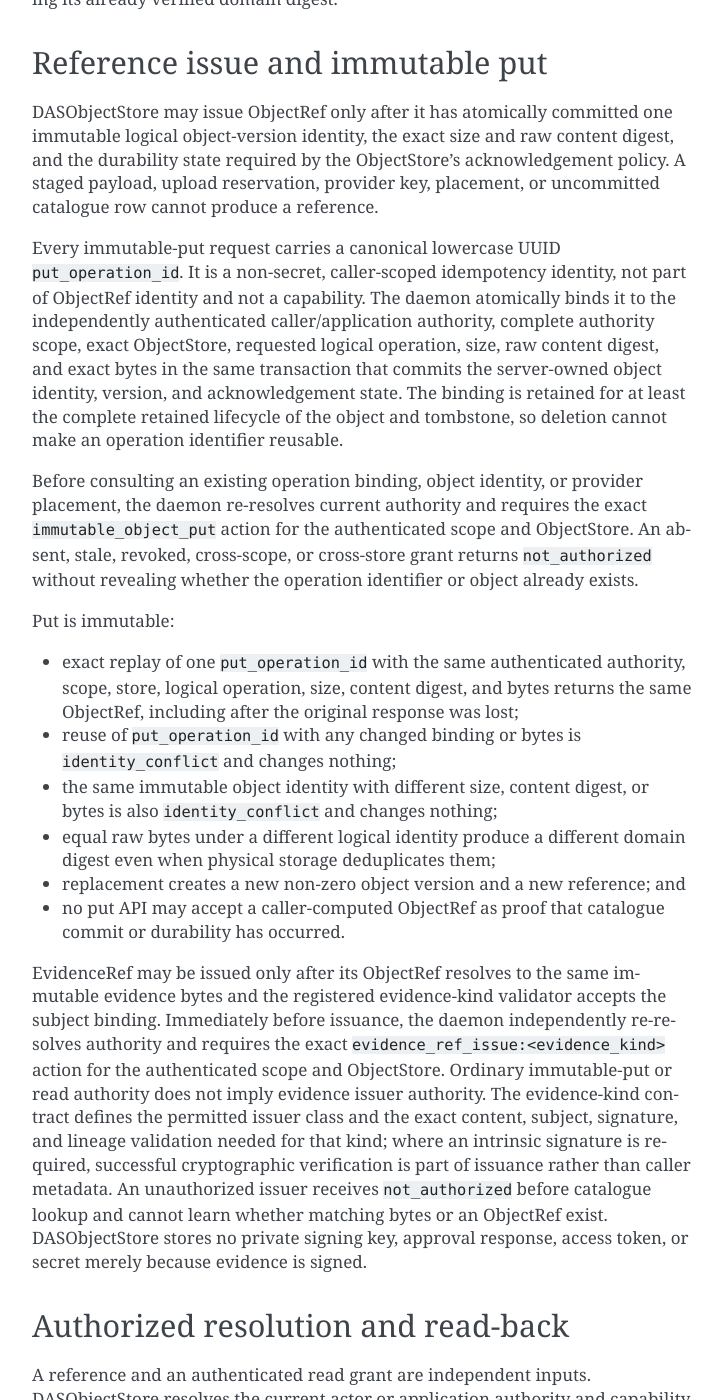
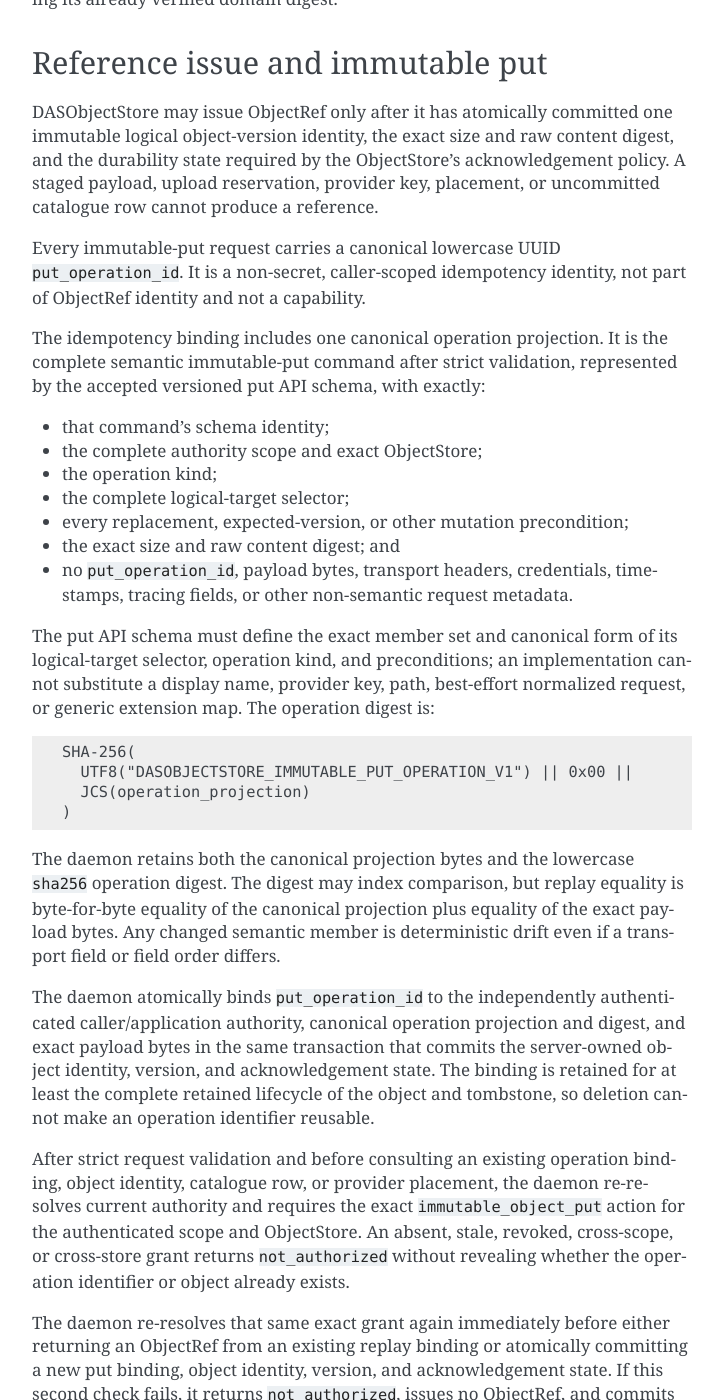
Before and after one commit to sagrudd/DASObjectStore, a Sphinx documentation site: the page built from docs/adr/0004-canonical-object-and-evidence-references.rst, in a window 1280 px wide and 1400 px high, scrolled down 5624 px. Shown: the whole window, without its empty margins (388-1111 px from the left). Built offline with Sphinx 7.4.7, drawn with Linux system fonts in a browser that asks for light colours; some of the changed text lies outside the part shown.

Commit message:
docs: close reference authorization timing gaps

```diff
--- a/docs/adr/0004-canonical-object-and-evidence-references.rst
+++ b/docs/adr/0004-canonical-object-and-evidence-references.rst
@@ -268,27 +268,69 @@ uncommitted catalogue row cannot produce a reference.
 
 Every immutable-put request carries a canonical lowercase UUID
 ``put_operation_id``.  It is a non-secret, caller-scoped idempotency identity,
-not part of ObjectRef identity and not a capability.  The daemon atomically
-binds it to the independently authenticated caller/application authority,
-complete authority scope, exact ObjectStore, requested logical operation,
-size, raw content digest, and exact bytes in the same transaction that commits
-the server-owned object identity, version, and acknowledgement state.  The
-binding is retained for at least the complete retained lifecycle of the object
-and tombstone, so deletion cannot make an operation identifier reusable.
+not part of ObjectRef identity and not a capability.
 
-Before consulting an existing operation binding, object identity, or provider
-placement, the daemon re-resolves current authority and requires the exact
+The idempotency binding includes one canonical operation projection.  It is the
+complete semantic immutable-put command after strict validation, represented
+by the accepted versioned put API schema, with exactly:
+
+* that command's schema identity;
+* the complete authority scope and exact ObjectStore;
+* the operation kind;
+* the complete logical-target selector;
+* every replacement, expected-version, or other mutation precondition;
+* the exact size and raw content digest; and
+* no ``put_operation_id``, payload bytes, transport headers, credentials,
+  timestamps, tracing fields, or other non-semantic request metadata.
+
+The put API schema must define the exact member set and canonical form of its
+logical-target selector, operation kind, and preconditions; an implementation
+cannot substitute a display name, provider key, path, best-effort normalized
+request, or generic extension map.  The operation digest is:
+
+.. code-block:: text
+
+   SHA-256(
+     UTF8("DASOBJECTSTORE_IMMUTABLE_PUT_OPERATION_V1") || 0x00 ||
+     JCS(operation_projection)
+   )
+
+The daemon retains both the canonical projection bytes and the lowercase
+``sha256`` operation digest.  The digest may index comparison, but replay
+equality is byte-for-byte equality of the canonical projection plus equality
+of the exact payload bytes.  Any changed semantic member is deterministic
+drift even if a transport field or field order differs.
+
+The daemon atomically binds ``put_operation_id`` to the independently
+authenticated caller/application authority, canonical operation projection
+and digest, and exact payload bytes in the same transaction that commits the
+server-owned object identity, version, and acknowledgement state.  The binding
+is retained for at least the complete retained lifecycle of the object and
+tombstone, so deletion cannot make an operation identifier reusable.
+
+After strict request validation and before consulting an existing operation
+binding, object identity, catalogue row, or provider placement, the daemon
+re-resolves current authority and requires the exact
 ``immutable_object_put`` action for the authenticated scope and ObjectStore.
 An absent, stale, revoked, cross-scope, or cross-store grant returns
 ``not_authorized`` without revealing whether the operation identifier or
 object already exists.
 
+The daemon re-resolves that same exact grant again immediately before either
+returning an ObjectRef from an existing replay binding or atomically committing
+a new put binding, object identity, version, and acknowledgement state.  If
+this second check fails, it returns ``not_authorized``, issues no ObjectRef, and
+commits no mutation.  Bytes staged before the second check remain
+unacknowledged and are handled only by the ordinary orphan and recovery rules.
+
 Put is immutable:
 
 * exact replay of one ``put_operation_id`` with the same authenticated
-  authority, scope, store, logical operation, size, content digest, and bytes
-  returns the same ObjectRef, including after the original response was lost;
-* reuse of ``put_operation_id`` with any changed binding or bytes is
+  authority, byte-identical canonical operation projection, operation digest,
+  and payload bytes returns the same ObjectRef, including after the original
+  response was lost;
+* reuse of ``put_operation_id`` with any changed canonical operation
+  projection, authority binding, operation digest, or payload bytes is
   ``identity_conflict`` and changes nothing;
 * the same immutable object identity with different size, content digest, or
   bytes is also ``identity_conflict`` and changes nothing;
@@ -298,20 +340,27 @@ Put is immutable:
 * no put API may accept a caller-computed ObjectRef as proof that catalogue
   commit or durability has occurred.
 
-EvidenceRef may be issued only after its ObjectRef resolves to the same
-immutable evidence bytes and the registered evidence-kind validator accepts
-the subject binding.  Immediately before issuance, the daemon independently
-re-resolves authority and requires the exact
-``evidence_ref_issue:<evidence_kind>`` action for the authenticated scope and
-ObjectStore.  Ordinary immutable-put or read authority does not imply evidence
-issuer authority.  The evidence-kind contract defines the permitted issuer
-class and the exact content, subject, signature, and lineage validation needed
-for that kind; where an intrinsic signature is required, successful
-cryptographic verification is part of issuance rather than caller metadata.
-An unauthorized issuer receives ``not_authorized`` before catalogue lookup and
-cannot learn whether matching bytes or an ObjectRef exist.  DASObjectStore
-stores no private signing key, approval response, access token, or secret
-merely because evidence is signed.
+Before resolving the supplied ObjectRef, consulting the catalogue, or invoking
+an evidence-kind validator, the daemon independently resolves authority and
+requires the exact ``evidence_ref_issue:<evidence_kind>`` action for the
+authenticated scope and ObjectStore.  Ordinary immutable-put or read authority
+does not imply evidence issuer authority.  An unauthorized issuer receives
+``not_authorized`` before catalogue or validator lookup and cannot learn
+whether matching bytes or an ObjectRef exist.
+
+After that preauthorization, EvidenceRef may be issued only when its ObjectRef
+resolves to the same immutable evidence bytes and the registered evidence-kind
+validator accepts the subject binding.  Immediately before issuance, the
+daemon re-resolves the same exact evidence-kind grant.  If this second check
+fails, it returns ``not_authorized``, persists no evidence assertion, and
+issues no EvidenceRef.
+
+The evidence-kind contract defines the permitted issuer class and the exact
+content, subject, signature, and lineage validation needed for that kind;
+where an intrinsic signature is required, successful cryptographic verification
+is part of issuance rather than caller metadata.  DASObjectStore stores no
+private signing key, approval response, access token, or secret merely because
+evidence is signed.
 
 Authorized resolution and read-back
 -----------------------------------
@@ -478,12 +527,21 @@ Issue #31 remains open until at least:
   ``9007199254740993``, ``9223372036854775807``, exponent, fractional,
   negative, negative-zero, leading-zero, and string-encoded forms before
   generic numeric conversion;
-* immutable-put tests prove atomic ``put_operation_id`` binding, exact retry
-  after response loss, drift conflict, retained non-reuse after tombstone, and
-  no mutation or existence disclosure for an unauthorized scope or store;
+* immutable-put tests prove canonical operation-projection and digest fixtures,
+  byte-identical replay despite JSON member reordering or transport-metadata
+  changes, deterministic conflict for every changed semantic member or payload
+  byte, atomic ``put_operation_id`` binding, exact retry after response loss,
+  retained non-reuse after tombstone, and no mutation or existence disclosure
+  for an unauthorized scope or store;
+* immutable-put authorization tests prove exact-grant denial before operation,
+  catalogue, or provider lookup and same-grant re-resolution immediately
+  before replay return or new commit, including revocation between both checks
+  with no mutation or ObjectRef issuance;
 * evidence issuance tests prove an ordinary object writer cannot issue an
-  EvidenceRef, exact evidence-kind issuer authority is rechecked at action
-  time, and required subject/content/signature validation fails closed;
+  EvidenceRef, exact evidence-kind issuer authority is checked before ObjectRef,
+  catalogue, or validator lookup and re-resolved immediately before issuance,
+  revocation between both checks causes no mutation or issuance, and required
+  subject/content/signature validation fails closed;
 * immutable put, authorized read-back, cross-scope denial, digest substitution,
   tombstone, unavailable, quarantine, orphan, and manual-recovery behavior are
   implemented and restart-tested;
```
